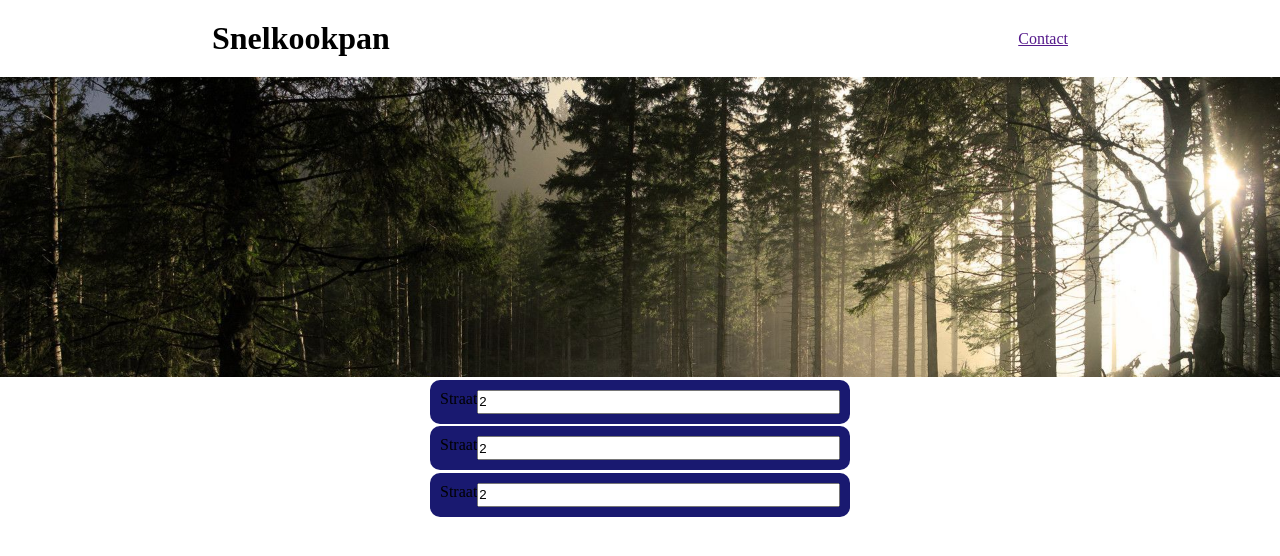
After one commit to lukasdeVries/reserveringen, a PHP site: page /reserveringen/tasks/reservering.php?id=2 in a window 1280 px wide. The commit adds this page. Shown: the top 556 px of the page. Run offline with PHP 8.4, Linux system fonts and the light colour scheme.

Commit message:
Kleine push voor reserveringen

```diff
--- a/css/main.css
+++ b/css/main.css
@@ -131,3 +131,38 @@ body .wrapper{
     border-top-left-radius: 8px;
     border-top-right-radius: 8px;
 }
+
+
+
+
+
+/* ------------ Reserveringen.php ------------ */
+
+.container {
+    margin: 0 auto;
+    width: 70%;
+}
+
+.container-form {
+    display: flex;
+    justify-content: space-between;
+    flex-direction: column;
+    align-items: center;
+}
+
+.container-form-group {
+    background-color: midnightblue;
+    margin: 2.5px;
+    width: 400px;
+    padding: 10px;
+    border-radius: 10px;
+    display: flex;
+    justify-content: space-between;
+}
+
+.container-form input[type='text'] {
+    height: 20px;
+    width: 500px;
+
+
+}
--- a/index.php
+++ b/index.php
@@ -59,7 +59,7 @@
                     <p><?php echo $huis['plaats']," ", $huis['straat'], " ", $huis['huisnummer'];?></p>
                 </div>
                 <div class="buttons">
-                    <a href="reservering.php?id=:<?php echo $huis['id']?>">reserveren</a>
+                    <a href="tasks/reservering.php?id=<?php echo $huis['id']?>">reserveren</a>
                 </div>
             </div><!--huis-->
             <?php endforeach; ?>
--- /dev/null
+++ b/tasks/reservering.php
@@ -0,0 +1,40 @@
+<!DOCTYPE html>
+<html lang="en" style="height: 100%;">
+<head>
+    <title>Reserveringen</title>
+    <?php require_once '../backend/config.php'; ?>
+    <?php require_once '../head.php'; ?>
+</head>
+<body>
+    <div class="header-wrapper">
+        <?php require_once '../header.php'; ?>
+    </div>
+    <div class="forrest-image"></div>
+
+
+    <div class="container">
+        <div class="reserveringen">
+            <?php
+                $id = $_GET['id'];
+            ?>
+            <div class="container-form">
+                <form action="../backend/reserveringenController" method="post">
+                    <div class="container-form-group">
+                        <label for="straat"> Straat </label>
+                        <input type="text" value=<?php echo $id?>>
+                    </div>
+                    <div class="container-form-group">
+                        <label for="straat"> Straat </label>
+                        <input type="text" value=<?php echo $id?>>
+                    </div>
+                    <div class="container-form-group">
+                        <label for="straat"> Straat </label>
+                        <input type="text" value=<?php echo $id?>>
+                    </div>
+                </form>
+            </div>
+        </div>
+    </div>
+
+</body>
+</html>
```
Also changed, not shown: backend/reserveringenController.php (added).
